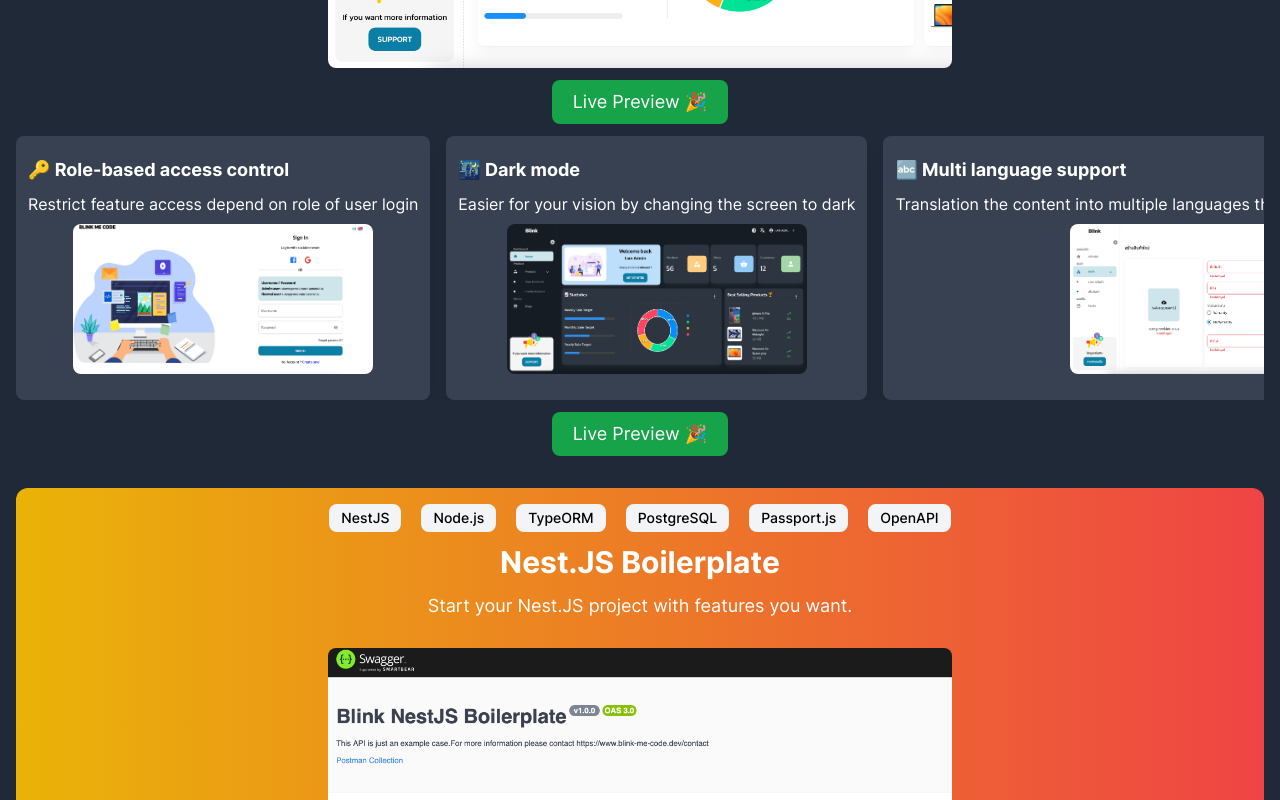
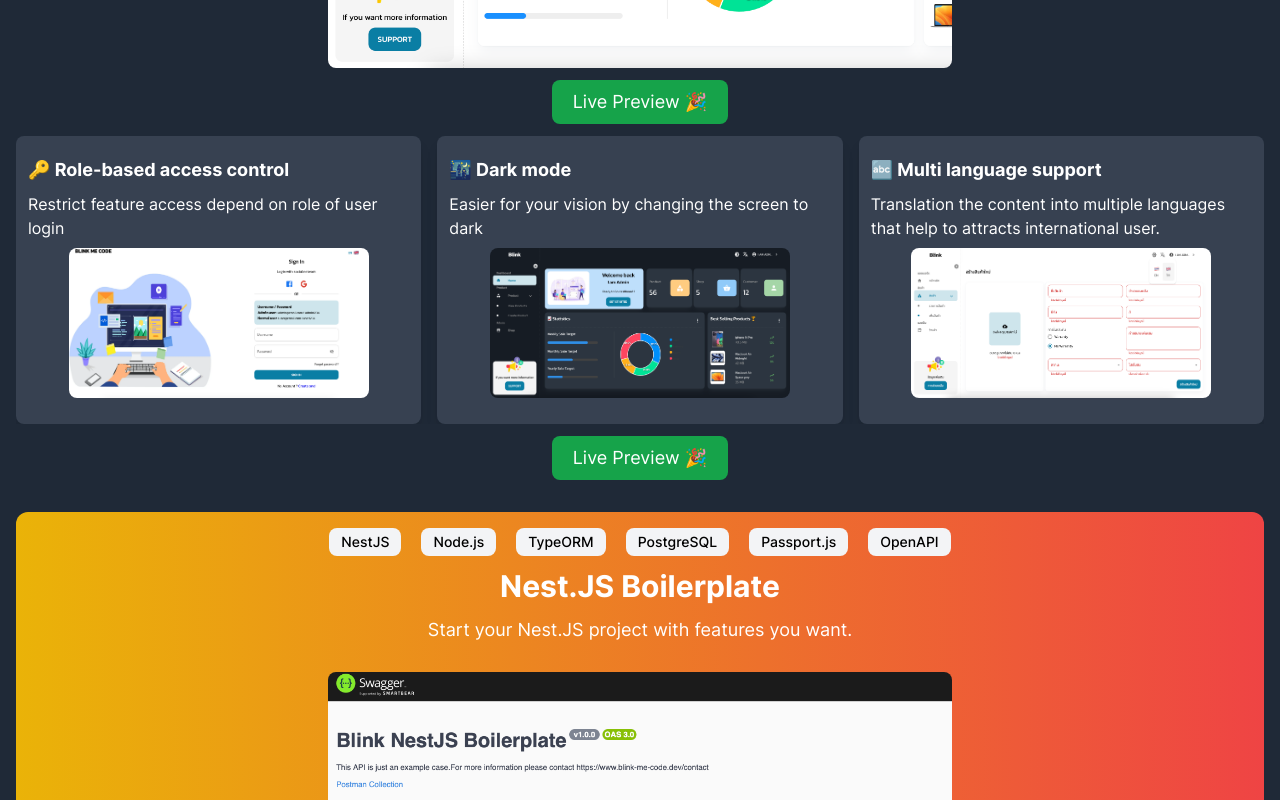
Before and after one commit to slilp/blink-me-code-next, a Next.js app: page /portfolio in a window 1280 px wide. Shown: the part 800-1600 px from the top of the page. Built offline with nearby package versions, Linux system fonts and the light colour scheme.

Commit message:
fix : port detail scroll

```diff
--- a/components/organisms/FullPortCard/index.tsx
+++ b/components/organisms/FullPortCard/index.tsx
@@ -74,7 +74,7 @@
         {details.map((detail) => (
           <div
             key={detail.id}
-            className="flex-1 min-w-fit shadow-lg rounded-lg p-3 dark:bg-gray-700 "
+            className="flex-1 min-w-fit md:min-w-0 shadow-lg rounded-lg p-3 dark:bg-gray-700 "
           >
             <p className="font-bold text-lg my-2">{detail.title}</p>
             <p className="text-md">{detail.desc}</p>
```
